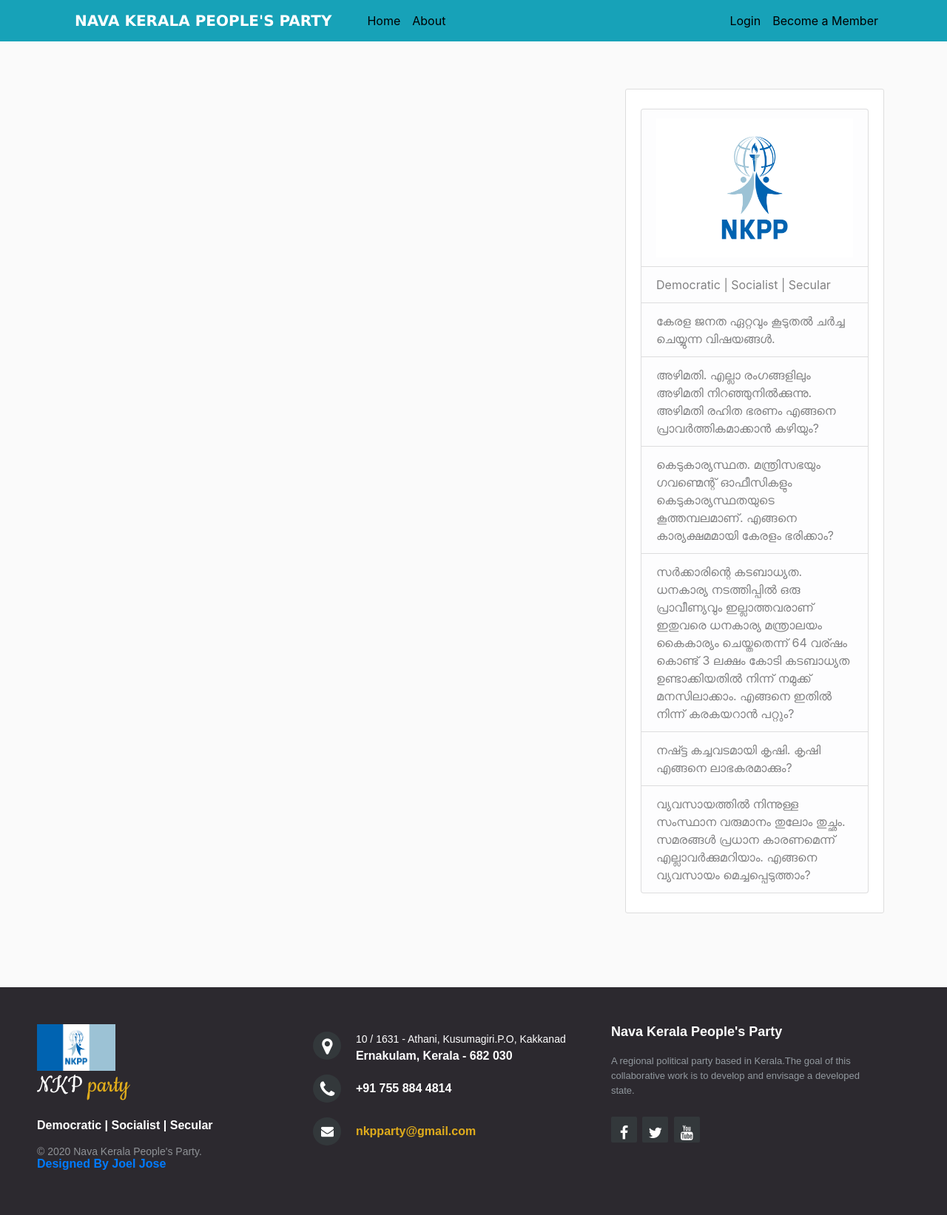
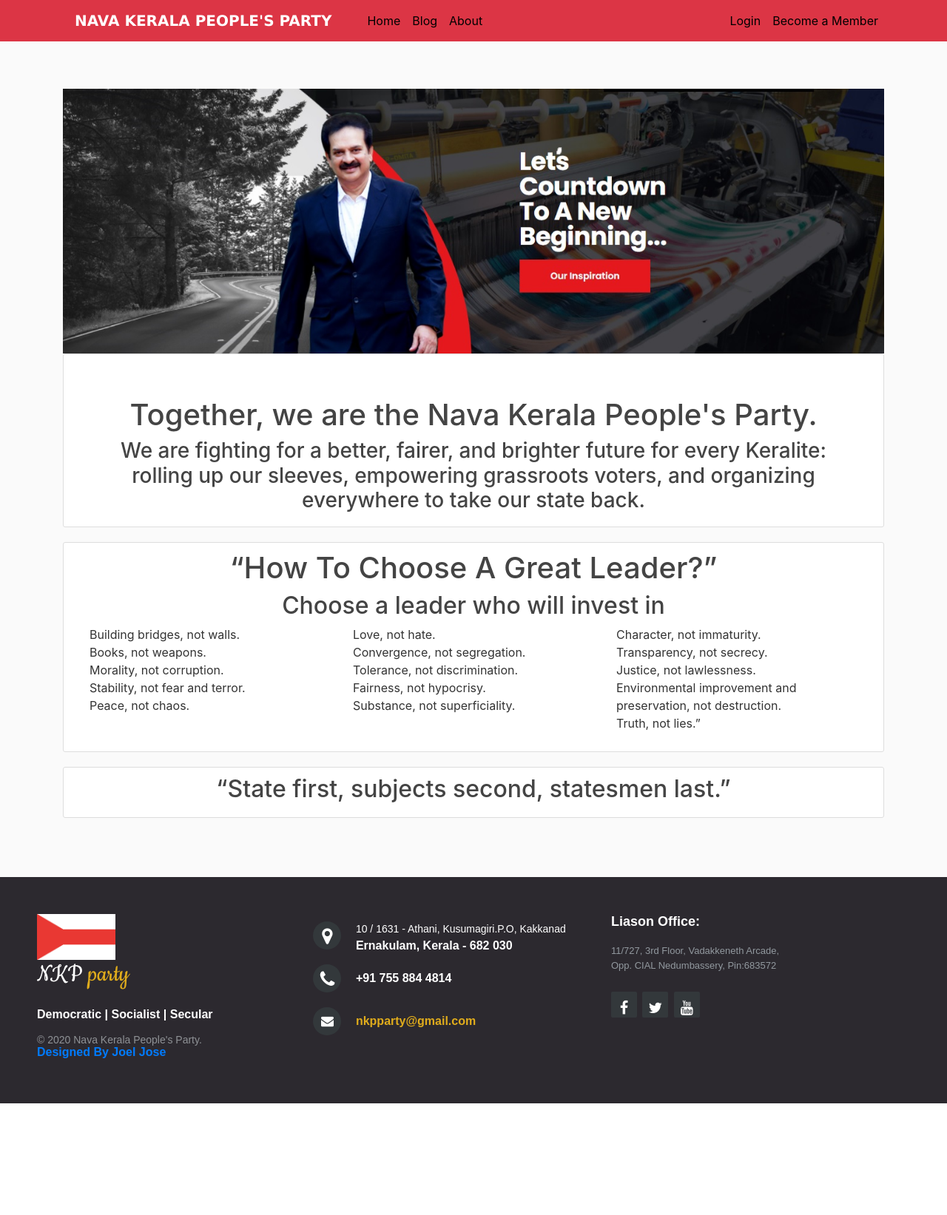
Before and after one commit to joeljose/PartyWebsite, a Flask app: page / in a window 1280 px wide. Shown: the whole page at 74% size. After the commit the page ends 1492 px from the top, so only its background shows below. Run offline with Flask 2, Linux system fonts and the light colour scheme; data that the repository does not hold is empty; parts of the project's set-up code (start-up, migrations or seed data) failed here and were passed over; some libraries are stand-ins or nearby versions.

Commit message:
Added index.html

```diff
--- a/mySite/main/routes.py
+++ b/mySite/main/routes.py
@@ -3,8 +3,12 @@
 
 main = Blueprint('main', __name__)
 
+@main.route("/")
+@main.route("/index")
+def index():
+    return render_template('index.html',title='About')
 
-@main.route("/")
+
 @main.route("/home")
 def home():
     page = request.args.get('page', 1, type=int)
--- a/mySite/static/main.css
+++ b/mySite/static/main.css
@@ -9,7 +9,7 @@
 }
 
 .bg-steel {
-  background-color: #5f788a;
+  background-color: #ed0e33;
 }
 
 
--- /dev/null
+++ b/mySite/templates/index.html
@@ -0,0 +1,68 @@
+{% extends "layout.html" %}
+{% block content2 %}
+
+              <img src="{{ url_for('static', filename='home1.png') }}" width="100%" valign="top"  >
+
+
+
+    <article class="media content-section">
+          <div class="media-body">
+          <div class="container">
+              <div class="row">
+
+                <div class="col-12">
+                <h1 style="text-align:center;"><a class="article-title" ><br>Together, we are the Nava Kerala People's Party.</a></h1>
+                  <h3 style="text-align:center;"><a class="article-title" >We are fighting for a better, fairer, and brighter future for every Keralite: rolling up our sleeves, empowering grassroots voters, and organizing everywhere to take our state back.</a></h3>
+
+
+                </div>
+              </div>
+          </div>
+          </div>
+    </article>
+    <article class="media content-section">
+          <div class="media-body">
+          <div class="container">
+          <h1 style="text-align:center;"><a class="article-title" >“How To Choose A Great Leader?”</a></h1>
+
+                   <h2 style="text-align:center;" class="article-content"> Choose a leader who will invest in</h2>
+              <div class="row">
+
+                <div class="col-4">
+                <p class="article-content"> Building bridges, not walls.<br> Books, not weapons.<br>Morality, not corruption.<br> Stability, not fear and terror.<br> Peace, not chaos.</p>
+                  </div>
+                <div class="col-4">
+                  <p class="article-content"> Love, not hate.<br> Convergence, not segregation.<br>Tolerance, not discrimination.<br>Fairness, not hypocrisy.<br>Substance, not superficiality.</p>
+
+                </div>
+                <div class="col-4">
+
+
+
+                   <p class="article-content"> Character, not immaturity.<br>Transparency, not secrecy.<br> Justice, not lawlessness.<br>Environmental improvement and preservation, not destruction.<br> Truth, not lies.”</p>
+
+                </div>
+              </div>
+          </div>
+          </div>
+    </article>
+ <article class="media content-section">
+          <div class="media-body">
+          <div class="container">
+              <div class="row">
+
+                <div class="col-12">
+                  <h2 style="text-align:center;"><a class="article-title" >“State first, subjects second, statesmen last.”</a></h2>
+
+
+                </div>
+
+              </div>
+          </div>
+          </div>
+    </article>
+
+
+
+
+{% endblock content2 %}
--- a/mySite/templates/layout.html
+++ b/mySite/templates/layout.html
@@ -21,7 +21,7 @@
 </head>
 <body>
     <header class="site-header">
-      <nav class="navbar navbar-expand-md navbar-dark bg-info fixed-top">
+      <nav class="navbar navbar-expand-md navbar-dark bg-danger fixed-top">
         <div class="container">
           <!--<img class="rounded-circle article-img" src="{{ url_for('static', filename='logo.png') }}">-->
           <a class="navbar-brand mr-4 nav-link" href="/" style="font-family:verdana;"><b>NAVA KERALA PEOPLE'S PARTY</b></a>
@@ -30,7 +30,8 @@
           </button>
           <div class="collapse navbar-collapse" id="navbarToggle">
             <div class="navbar-nav mr-auto">
-              <a class="nav-item nav-link" href="{{ url_for('main.home') }}" >Home</a>
+              <a class="nav-item nav-link" href="{{ url_for('main.index') }}" >Home</a>
+              <a class="nav-item nav-link" href="{{ url_for('main.home') }}" >Blog</a>
               <a class="nav-item nav-link" href="{{ url_for('main.about') }}" >About</a>
             </div>
             <!-- Navbar Right Side -->
@@ -75,7 +76,7 @@
 
             <p class='text-muted'>
               <ul class="list-group">
-              <li class="list-group-item list-group-item-light"><img src="{{ url_for('static', filename='logo.png') }}" width="100%" height="100%"></li>
+              <li class="list-group-item list-group-item-light"><img src="{{ url_for('static', filename='flag1.png') }}" width="100%" height="100%"></li>
                 <li class="list-group-item list-group-item-light">Democratic | Socialist | Secular</li>
                 <li class="list-group-item list-group-item-light">കേരള ജനത ഏറ്റവും കൂടുതൽ ചർച്ച ചെയ്യുന്ന വിഷയങ്ങൾ.</li>
                 <li class="list-group-item list-group-item-light">അഴിമതി. എല്ലാ രംഗങ്ങളിലും അഴിമതി നിറഞ്ഞുനിൽക്കുന്നു. അഴിമതി രഹിത ഭരണം എങ്ങനെ പ്രാവർത്തികമാക്കാൻ കഴിയും?</li>
@@ -138,12 +139,13 @@
 			</div>
 			<div class="footer-right">
 				<p class="footer-company-about">
-					<span>Nava Kerala People's Party</span>
-					A regional political party based in Kerala.The goal of this collaborative work is to develop and envisage a developed state.</p>
+					<span>Liason Office:</span>
+					11/727, 3rd Floor, Vadakkeneth Arcade, <br>
+					Opp. CIAL Nedumbassery, Pin:683572</p>
 				<div class="footer-icons">
-					<a href="https://www.facebook.com/Nava-Kerala-Peoples-Party-104697971351898/?modal=admin_todo_tour" target="_blank"><i class="fa fa-facebook"></i></a>
+					<a href="https://www.facebook.com/nkpparty.org" target="_blank"><i class="fa fa-facebook"></i></a>
 					<a href="#"><i class="fa fa-twitter"></i></a>
-					<a href="#"><i class="fa fa-youtube"></i></a>
+					<a href="https://youtube.com/channel/UC4qYyIHNwTlm7je84saxknw" target="_blank"><i class="fa fa-youtube"></i></a>
 				</div>
 			</div>
 		    <div>
```
Also changed, not shown: mySite/static/flag.png, mySite/static/flag1.png (added), mySite/static/home1.png (added).
